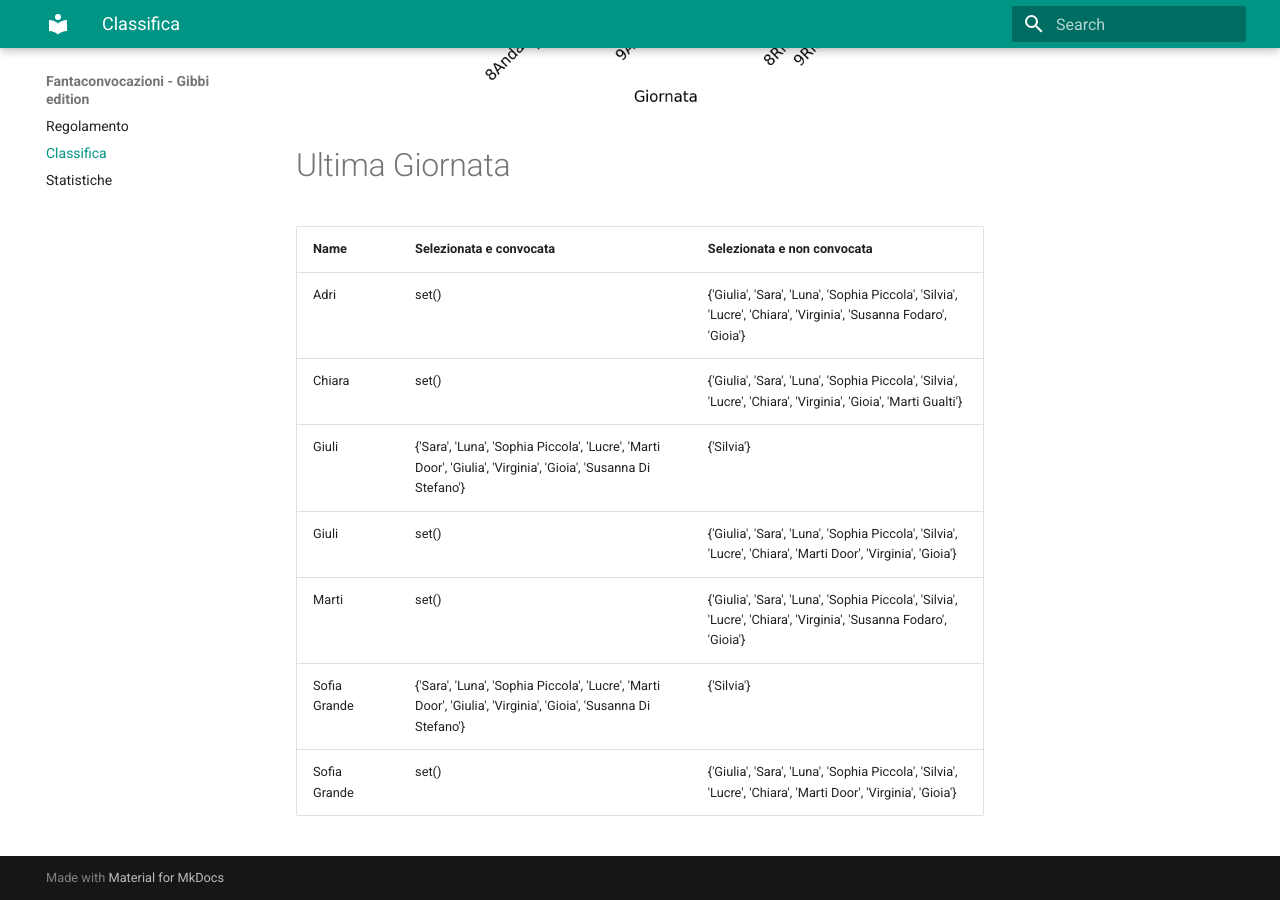
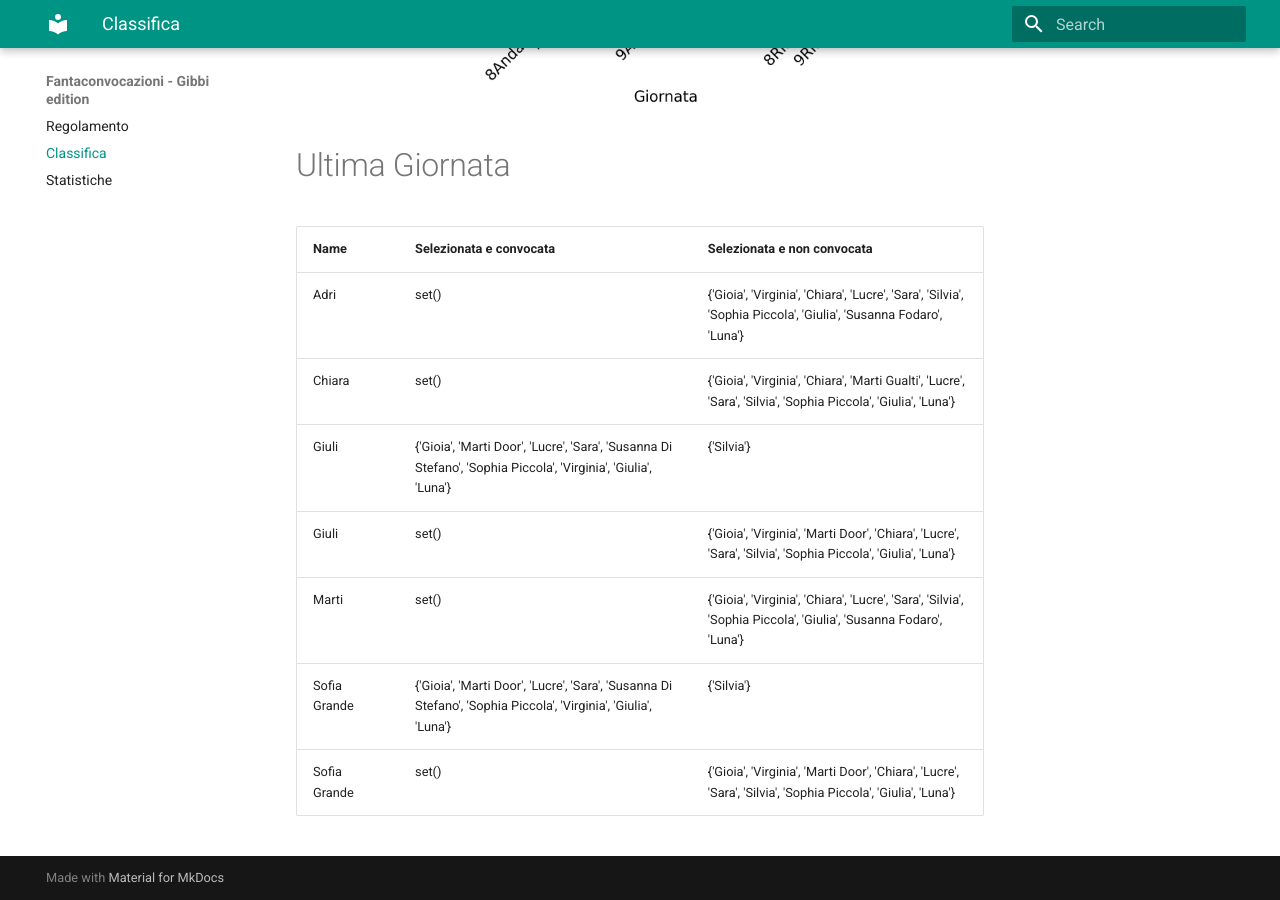
Before and after one commit to martinig94/fantagibbi, an MkDocs documentation site: the page built from docs/Classifica.md, in a window 1280 px wide and 900 px high, scrolled down 1003 px. Built offline with MkDocs 1.6.1 and Material for MkDocs 9.7.7, drawn with Linux system fonts in a browser that asks for light colours.

Commit message:
Auto-update from main.py

```diff
--- a/docs/Classifica.md
+++ b/docs/Classifica.md
@@ -18,11 +18,11 @@
 <!-- START_TABLE CORRECT -->
 | Name         | Selezionata e convocata                                                                                        | Selezionata e non convocata                                                                                      |
 |:-------------|:---------------------------------------------------------------------------------------------------------------|:-----------------------------------------------------------------------------------------------------------------|
-| Adri         | set()                                                                                                          | {'Giulia', 'Sara', 'Luna', 'Sophia Piccola', 'Silvia', 'Lucre', 'Chiara', 'Virginia', 'Susanna Fodaro', 'Gioia'} |
-| Chiara       | set()                                                                                                          | {'Giulia', 'Sara', 'Luna', 'Sophia Piccola', 'Silvia', 'Lucre', 'Chiara', 'Virginia', 'Gioia', 'Marti Gualti'}   |
-| Giuli        | {'Sara', 'Luna', 'Sophia Piccola', 'Lucre', 'Marti Door', 'Giulia', 'Virginia', 'Gioia', 'Susanna Di Stefano'} | {'Silvia'}                                                                                                       |
-| Giuli        | set()                                                                                                          | {'Giulia', 'Sara', 'Luna', 'Sophia Piccola', 'Silvia', 'Lucre', 'Chiara', 'Marti Door', 'Virginia', 'Gioia'}     |
-| Marti        | set()                                                                                                          | {'Giulia', 'Sara', 'Luna', 'Sophia Piccola', 'Silvia', 'Lucre', 'Chiara', 'Virginia', 'Susanna Fodaro', 'Gioia'} |
-| Sofia Grande | {'Sara', 'Luna', 'Sophia Piccola', 'Lucre', 'Marti Door', 'Giulia', 'Virginia', 'Gioia', 'Susanna Di Stefano'} | {'Silvia'}                                                                                                       |
-| Sofia Grande | set()                                                                                                          | {'Giulia', 'Sara', 'Luna', 'Sophia Piccola', 'Silvia', 'Lucre', 'Chiara', 'Marti Door', 'Virginia', 'Gioia'}     |
+| Adri         | set()                                                                                                          | {'Gioia', 'Virginia', 'Chiara', 'Lucre', 'Sara', 'Silvia', 'Sophia Piccola', 'Giulia', 'Susanna Fodaro', 'Luna'} |
+| Chiara       | set()                                                                                                          | {'Gioia', 'Virginia', 'Chiara', 'Marti Gualti', 'Lucre', 'Sara', 'Silvia', 'Sophia Piccola', 'Giulia', 'Luna'}   |
+| Giuli        | {'Gioia', 'Marti Door', 'Lucre', 'Sara', 'Susanna Di Stefano', 'Sophia Piccola', 'Virginia', 'Giulia', 'Luna'} | {'Silvia'}                                                                                                       |
+| Giuli        | set()                                                                                                          | {'Gioia', 'Virginia', 'Marti Door', 'Chiara', 'Lucre', 'Sara', 'Silvia', 'Sophia Piccola', 'Giulia', 'Luna'}     |
+| Marti        | set()                                                                                                          | {'Gioia', 'Virginia', 'Chiara', 'Lucre', 'Sara', 'Silvia', 'Sophia Piccola', 'Giulia', 'Susanna Fodaro', 'Luna'} |
+| Sofia Grande | {'Gioia', 'Marti Door', 'Lucre', 'Sara', 'Susanna Di Stefano', 'Sophia Piccola', 'Virginia', 'Giulia', 'Luna'} | {'Silvia'}                                                                                                       |
+| Sofia Grande | set()                                                                                                          | {'Gioia', 'Virginia', 'Marti Door', 'Chiara', 'Lucre', 'Sara', 'Silvia', 'Sophia Piccola', 'Giulia', 'Luna'}     |
 <!-- END_TABLE CORRECT -->
```
